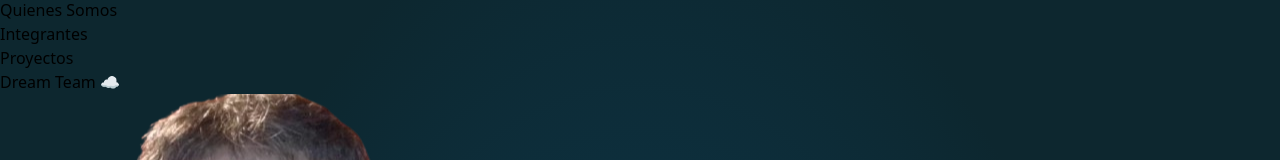
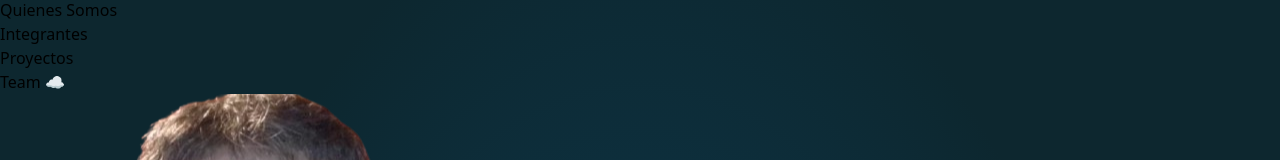
Before and after one commit to PauTG/ARGDEV, a React (Vite) app: page /Integrantes in a window 1280 px wide. Shown: the part 137-297 px from the top of the page. Built offline with nearby package versions, Linux system fonts and the light colour scheme.

Commit message:
change txt members

```diff
--- a/src/screens/members.jsx
+++ b/src/screens/members.jsx
@@ -20,7 +20,7 @@ const Members = () => {
     <div className="container flex w-full p-2 mx-auto text-center text-white md:p-4">
       <div className="flex flex-col w-full border border-white rounded-md backdrop-blur-3xl">
         <div className="w-auto mt-8 text-4xl rounded-lg drop-shadow-[0_0_24px_rgba(0,0,0,0.5)] h-10 italic text-center content-center text-white">
-          <p> Dream Team ☁</p>
+          <p>Team ☁</p>
         </div>
 
         <div className="grid grid-cols-1 gap-4 p-6 mt-11 sm:grid-cols-2 lg:grid-cols-2">
```
